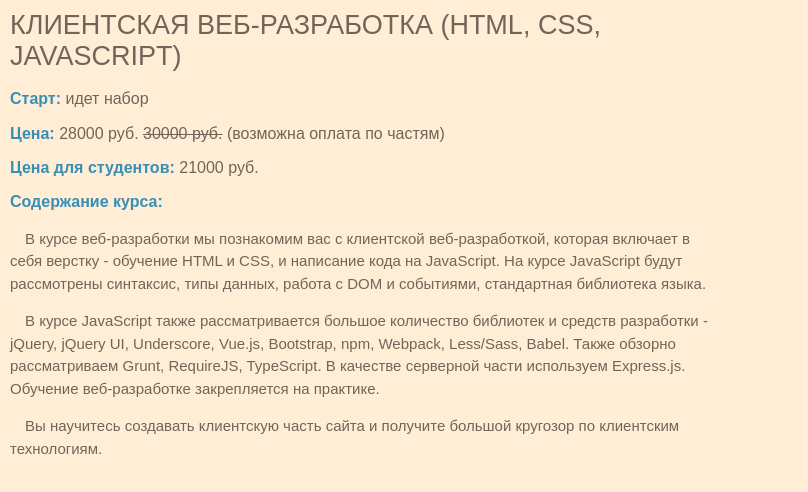
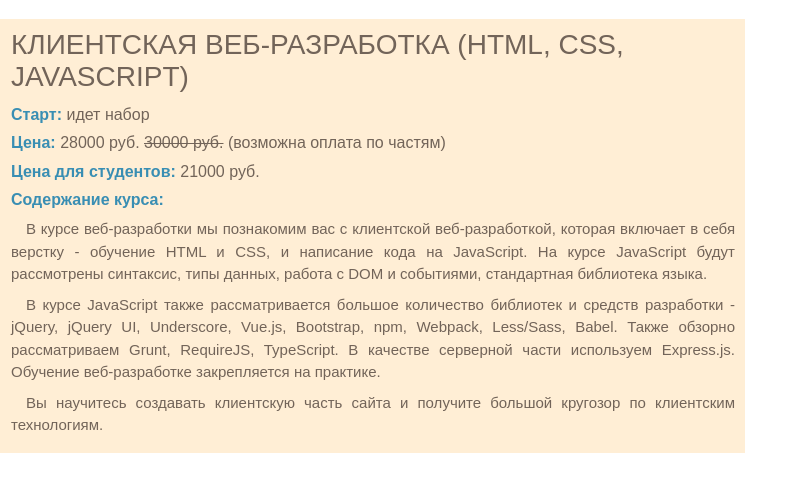
Before and after one commit to platowashere666-ship-it/AcademItSchoolClientWebCourseMay26.Alekseev, a plain HTML site: page CssText/css_text.html in a window 1280 px wide. Shown: the whole page, without its empty margins (0-808 px from the left). Drawn offline with Linux system fonts and the light colour scheme.

Commit message:
Задача CSS Text, внёс правки 2

```diff
--- a/CssText/css_text.html
+++ b/CssText/css_text.html
@@ -7,15 +7,16 @@
     <link rel="stylesheet" href="style.css">
 </head>
 <body>
+<div class="text_block">
     <h1 class="main_header">КЛИЕНТСКАЯ ВЕБ-РАЗРАБОТКА (HTML, CSS, JAVASCRIPT)</h1>
 
-<p><span class="item_label">Старт: </span>идет набор</p>
+    <p class="item"><span class="item_label">Старт: </span>идет набор</p>
 
-<p><span class="item_label">Цена: </span>28000 руб. <s>30000 руб.</s> (возможна оплата по частям)</p>
+    <p class="item"><span class="item_label">Цена: </span>28000 руб. <s>30000 руб.</s> (возможна оплата по частям)</p>
 
-<p><span class="item_label">Цена для студентов: </span>21000 руб.</p>
+    <p class="item"><span class="item_label">Цена для студентов: </span>21000 руб.</p>
 
-<p><span class="item_label">Содержание курса:</span></p>
+    <p class="item"><span class="item_label">Содержание курса:</span></p>
 
     <div class="about_text">
         <p>
@@ -36,5 +37,6 @@
             технологиям.
         </p>
     </div>
+</div>
 </body>
 </html>
--- a/CssText/style.css
+++ b/CssText/style.css
@@ -1,19 +1,24 @@
-body {
-    background-color: #ffeed5;
-    font-family: sans-serif;
-    color: #726459;
-    padding-left: 10px;
-}
-
 * {
     box-sizing: border-box;
 }
 
+.text_block {
+    background-color: #ffeed5;
+    font-family: sans-serif;
+    color: #726459;
+    padding-left: 11px;
+    padding-bottom: 1px;
+    max-width: 745px;
+}
+
 .main_header {
     font-weight: normal;
-    max-width: 700px;
-    font-size: 27px;
-    margin-top: 10px;
+    font-size: 28px;
+    padding-top: 10px;
+}
+
+.item {
+    margin-top: -6px;
 }
 
 .item_label {
@@ -21,9 +26,11 @@ body {
     color: #398eb3;
 }
 
-.about_text {
+.about_text p {
+    margin-top: -7px;
+    padding-right: 10px;
+    text-align: justify;
     font-size: 15px;
     text-indent: 15px;
-    max-width: 700px;
     line-height: 150%;
 }
```
Lines whose indentation alone changed are shown as unchanged.
